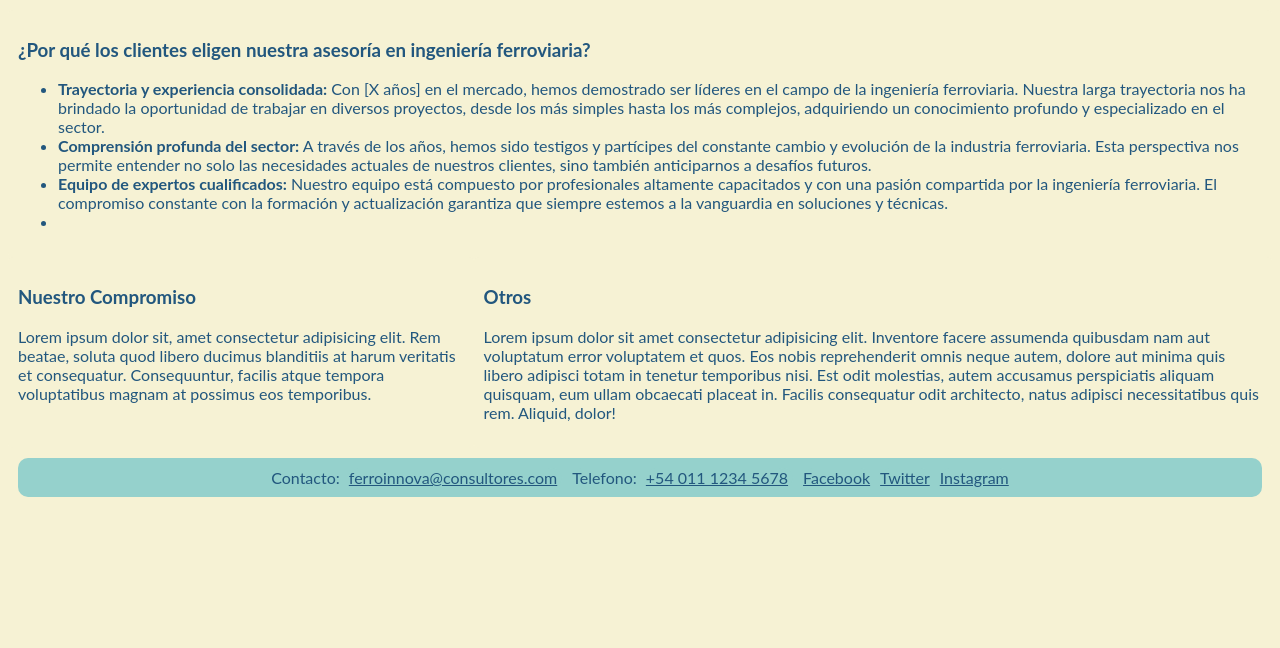
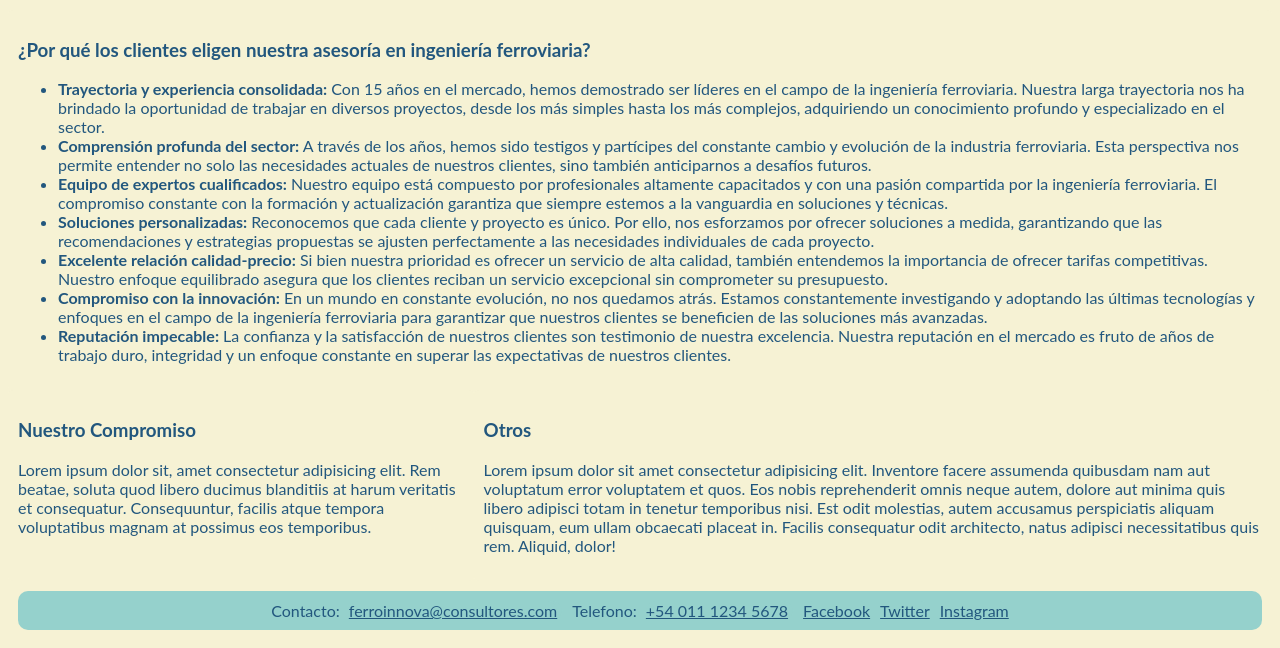
Before and after one commit to Milton2101/FS-Python, a plain HTML site: page Proyecto-1/clientes.html in a window 1280 px wide. Shown: the part 160-808 px from the top of the page. Drawn offline with Linux system fonts and the light colour scheme; files whose address does not match are found by name.

Commit message:
clientes

```diff
--- a/Proyecto-1/clientes.html
+++ b/Proyecto-1/clientes.html
@@ -34,10 +34,13 @@
             <div>
                 <h3>¿Por qué los clientes eligen nuestra asesoría en ingeniería ferroviaria?</h3>
                 <ul>
-                    <li><b>Trayectoria y experiencia consolidada:</b> Con [X años] en el mercado, hemos demostrado ser líderes en el campo de la ingeniería ferroviaria. Nuestra larga trayectoria nos ha brindado la oportunidad de trabajar en diversos proyectos, desde los más simples hasta los más complejos, adquiriendo un conocimiento profundo y especializado en el sector.</li>
+                    <li><b>Trayectoria y experiencia consolidada:</b> Con 15 años en el mercado, hemos demostrado ser líderes en el campo de la ingeniería ferroviaria. Nuestra larga trayectoria nos ha brindado la oportunidad de trabajar en diversos proyectos, desde los más simples hasta los más complejos, adquiriendo un conocimiento profundo y especializado en el sector.</li>
                     <li><b>Comprensión profunda del sector:</b> A través de los años, hemos sido testigos y partícipes del constante cambio y evolución de la industria ferroviaria. Esta perspectiva nos permite entender no solo las necesidades actuales de nuestros clientes, sino también anticiparnos a desafíos futuros.</li>
                     <li><b>Equipo de expertos cualificados:</b> Nuestro equipo está compuesto por profesionales altamente capacitados y con una pasión compartida por la ingeniería ferroviaria. El compromiso constante con la formación y actualización garantiza que siempre estemos a la vanguardia en soluciones y técnicas.</li>
-                    <li><b></b></li>
+                    <li><b>Soluciones personalizadas:</b> Reconocemos que cada cliente y proyecto es único. Por ello, nos esforzamos por ofrecer soluciones a medida, garantizando que las recomendaciones y estrategias propuestas se ajusten perfectamente a las necesidades individuales de cada proyecto.</li>
+                    <li><b>Excelente relación calidad-precio:</b> Si bien nuestra prioridad es ofrecer un servicio de alta calidad, también entendemos la importancia de ofrecer tarifas competitivas. Nuestro enfoque equilibrado asegura que los clientes reciban un servicio excepcional sin comprometer su presupuesto.</li>
+                    <li><b>Compromiso con la innovación:</b> En un mundo en constante evolución, no nos quedamos atrás. Estamos constantemente investigando y adoptando las últimas tecnologías y enfoques en el campo de la ingeniería ferroviaria para garantizar que nuestros clientes se beneficien de las soluciones más avanzadas.</li>
+                    <li><b>Reputación impecable:</b> La confianza y la satisfacción de nuestros clientes son testimonio de nuestra excelencia. Nuestra reputación en el mercado es fruto de años de trabajo duro, integridad y un enfoque constante en superar las expectativas de nuestros clientes.</li>
                 </ul>
             </div>
         </article>
```
